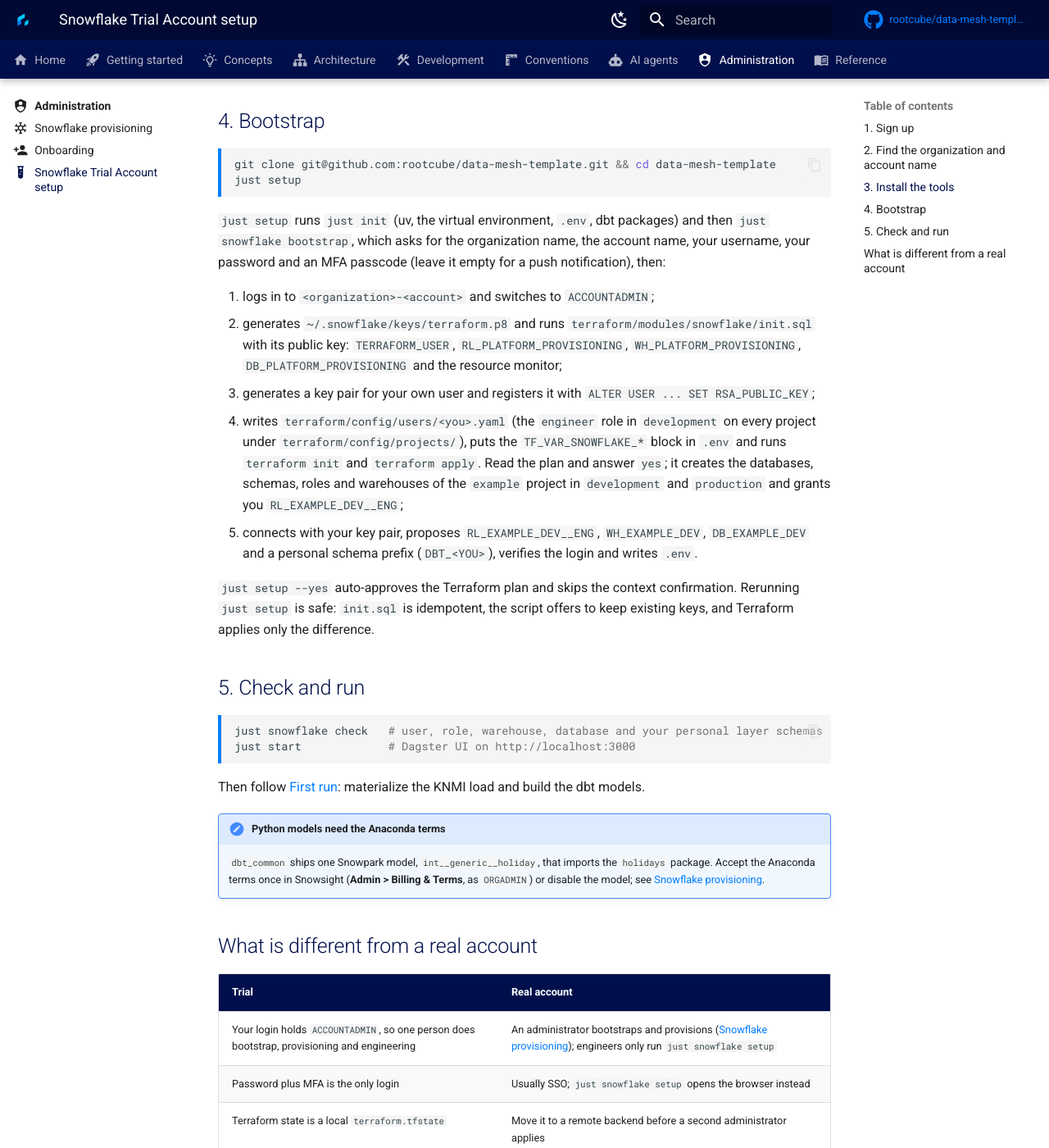
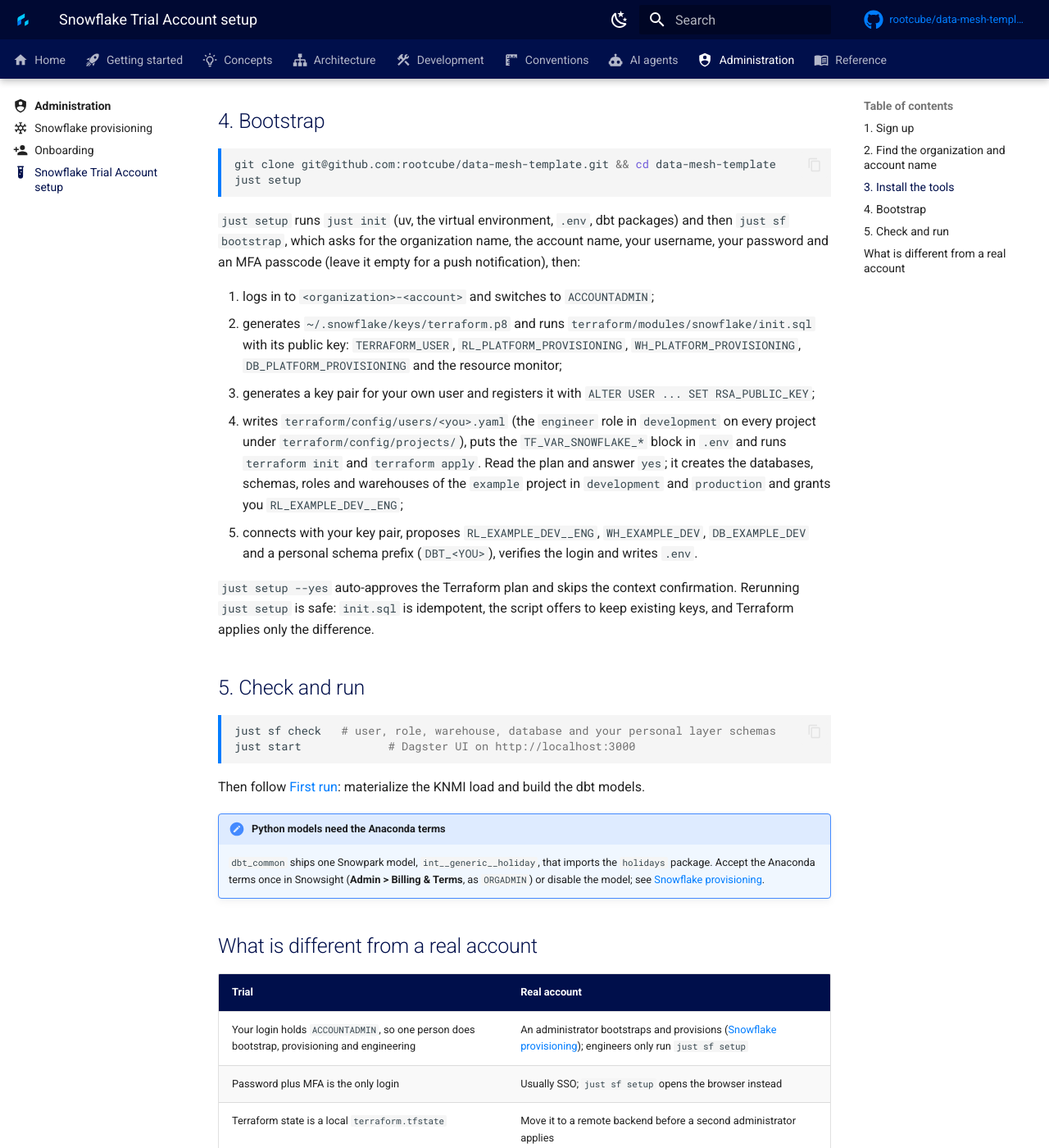
Before and after one commit to rootcube/data-mesh-template, an MkDocs documentation site: the page built from docs/administration/snowflake-trial-account-setup.md, in a window 1280 px wide and 1400 px high, scrolled down 1056 px. Shown: the whole window at 82% size. Built offline with MkDocs 1.6.1 and Material for MkDocs 9.7.7, drawn with Linux system fonts in a browser that asks for light colours; comment, search, counter and statistics services are not loaded.

````diff
--- a/docs/administration/snowflake-trial-account-setup.md
+++ b/docs/administration/snowflake-trial-account-setup.md
@@ -61,7 +61,7 @@
 ```
 
 `just setup` runs `just init` (uv, the virtual environment, `.env`, dbt packages) and then
-`just snowflake bootstrap`, which asks for the organization name, the account name, your
+`just sf bootstrap`, which asks for the organization name, the account name, your
 username, your password and an MFA passcode (leave it empty for a push notification), then:
 
 1. logs in to `<organization>-<account>` and switches to `ACCOUNTADMIN`;
@@ -85,7 +85,7 @@
 ## 5. Check and run
 
 ```bash
-just snowflake check   # user, role, warehouse, database and your personal layer schemas
+just sf check   # user, role, warehouse, database and your personal layer schemas
 just start             # Dagster UI on http://localhost:3000
 ```
 
@@ -102,8 +102,8 @@
 
 | Trial | Real account |
 |-------|--------------|
-| Your login holds `ACCOUNTADMIN`, so one person does bootstrap, provisioning and engineering | An administrator bootstraps and provisions ([Snowflake provisioning](snowflake-provisioning.md)); engineers only run `just snowflake setup` |
-| Password plus MFA is the only login | Usually SSO; `just snowflake setup` opens the browser instead |
+| Your login holds `ACCOUNTADMIN`, so one person does bootstrap, provisioning and engineering | An administrator bootstraps and provisions ([Snowflake provisioning](snowflake-provisioning.md)); engineers only run `just sf setup` |
+| Password plus MFA is the only login | Usually SSO; `just sf setup` opens the browser instead |
 | Terraform state is a local `terraform.tfstate` | Move it to a remote backend before a second administrator applies |
 | The account expires after 30 days, with everything in it | Nothing expires; `just tf destroy` removes what Terraform created |
 
````
